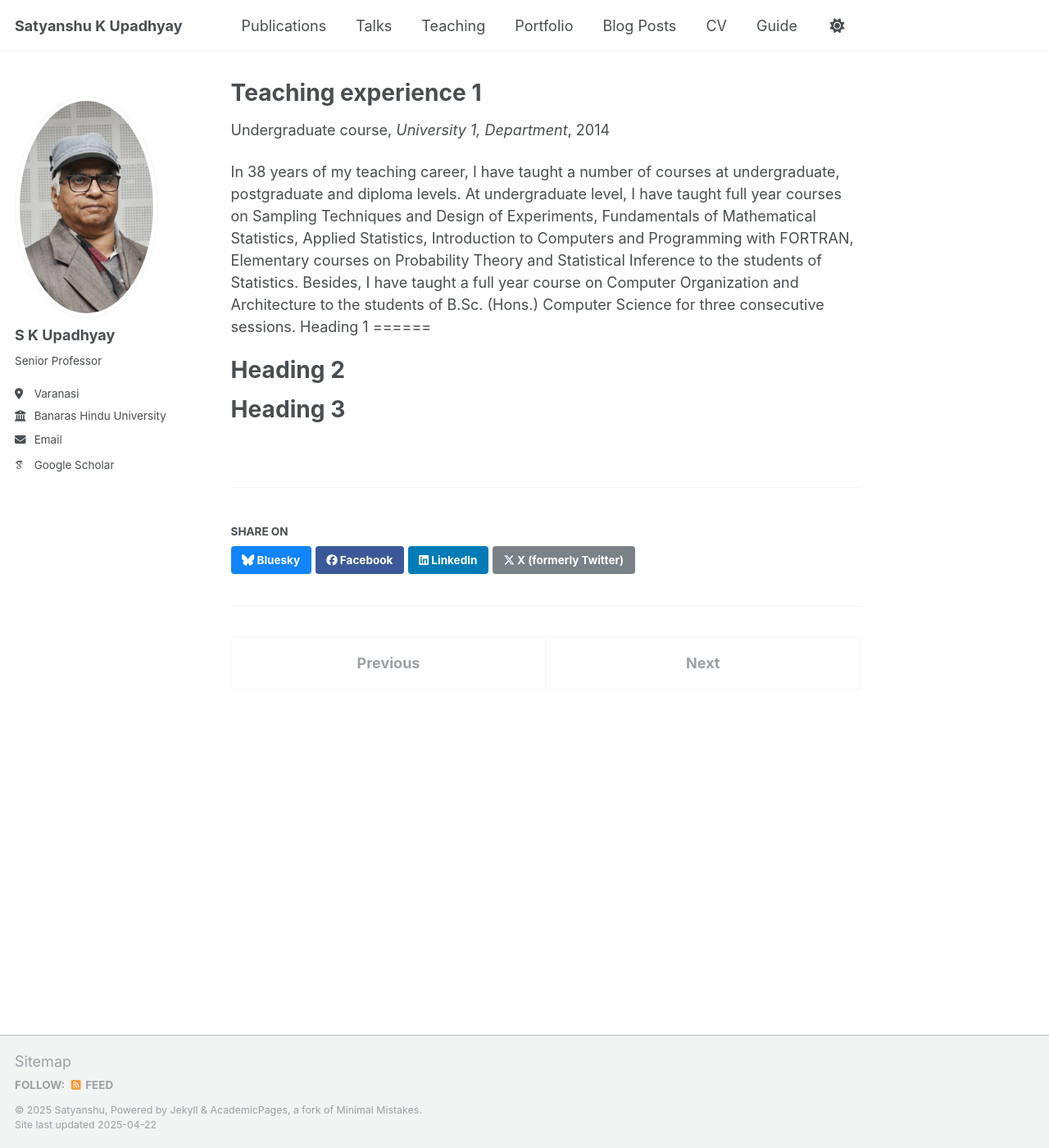
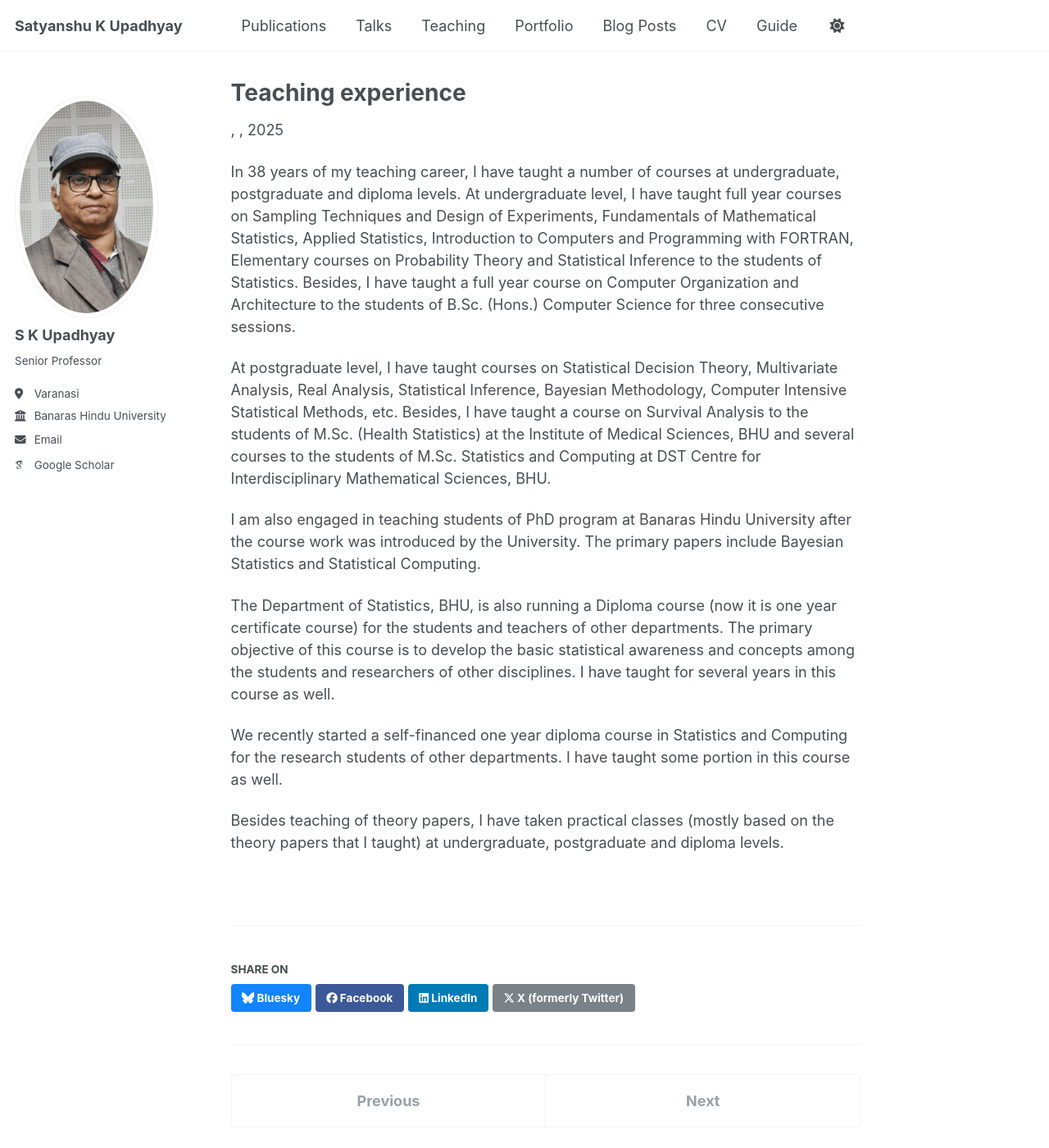
Before and after one commit to satyanshukupadhyay/satyanshukupadhyay, a Jekyll site: the page built from _teaching/2014-spring-teaching-1.md, in a window 1280 px wide and 1400 px high. Shown: the whole window at 82% size. Built offline with Jekyll 4.4.1, drawn with Linux system fonts in a browser that asks for light colours; some web fonts are replaced.

Commit message:
Update 2014-spring-teaching-1.md

```diff
--- a/_teaching/2014-spring-teaching-1.md
+++ b/_teaching/2014-spring-teaching-1.md
@@ -1,20 +1,18 @@
 ---
-title: "Teaching experience 1"
+title: "Teaching experience"
 collection: teaching
-type: "Undergraduate course"
 permalink: /teaching/2014-spring-teaching-1
-venue: "University 1, Department"
-date: 2014-01-01
-location: "City, Country"
 ---
 
 
 In 38 years of my teaching career, I have taught a number of courses at undergraduate, postgraduate and diploma levels. At undergraduate level, I have taught full year courses on Sampling Techniques and Design of Experiments, Fundamentals of Mathematical Statistics, Applied Statistics, Introduction to Computers and Programming with FORTRAN, Elementary courses on Probability Theory and Statistical Inference to the students of Statistics. Besides, I have taught a full year course on Computer Organization and Architecture to the students of B.Sc. (Hons.) Computer Science for three consecutive sessions.
-Heading 1
-======
 
-Heading 2
-======
+At postgraduate level, I have taught courses on Statistical Decision Theory, Multivariate Analysis, Real Analysis, Statistical Inference, Bayesian Methodology, Computer Intensive Statistical Methods, etc. Besides, I have taught a course on Survival Analysis to the students of M.Sc. (Health Statistics) at the Institute of Medical Sciences, BHU and several courses to the students of M.Sc. Statistics and Computing at DST Centre for Interdisciplinary Mathematical Sciences, BHU.
 
-Heading 3
-======
+I am also engaged in teaching students of PhD program at Banaras Hindu University after the course work was introduced by the University. The primary papers include Bayesian Statistics and Statistical Computing.
+
+The Department of Statistics, BHU, is also running a Diploma course (now it is one year certificate course) for the students and teachers of other departments. The primary objective of this course is to develop the basic statistical awareness and concepts among the students and researchers of other disciplines. I have taught for several years in this course as well.
+
+We recently started a self-financed one year diploma course in Statistics and Computing for the research students of other departments. I have taught some portion in this course as well.
+
+Besides teaching of theory papers, I have taken practical classes (mostly based on the theory papers that I taught) at undergraduate, postgraduate and diploma levels.
```
